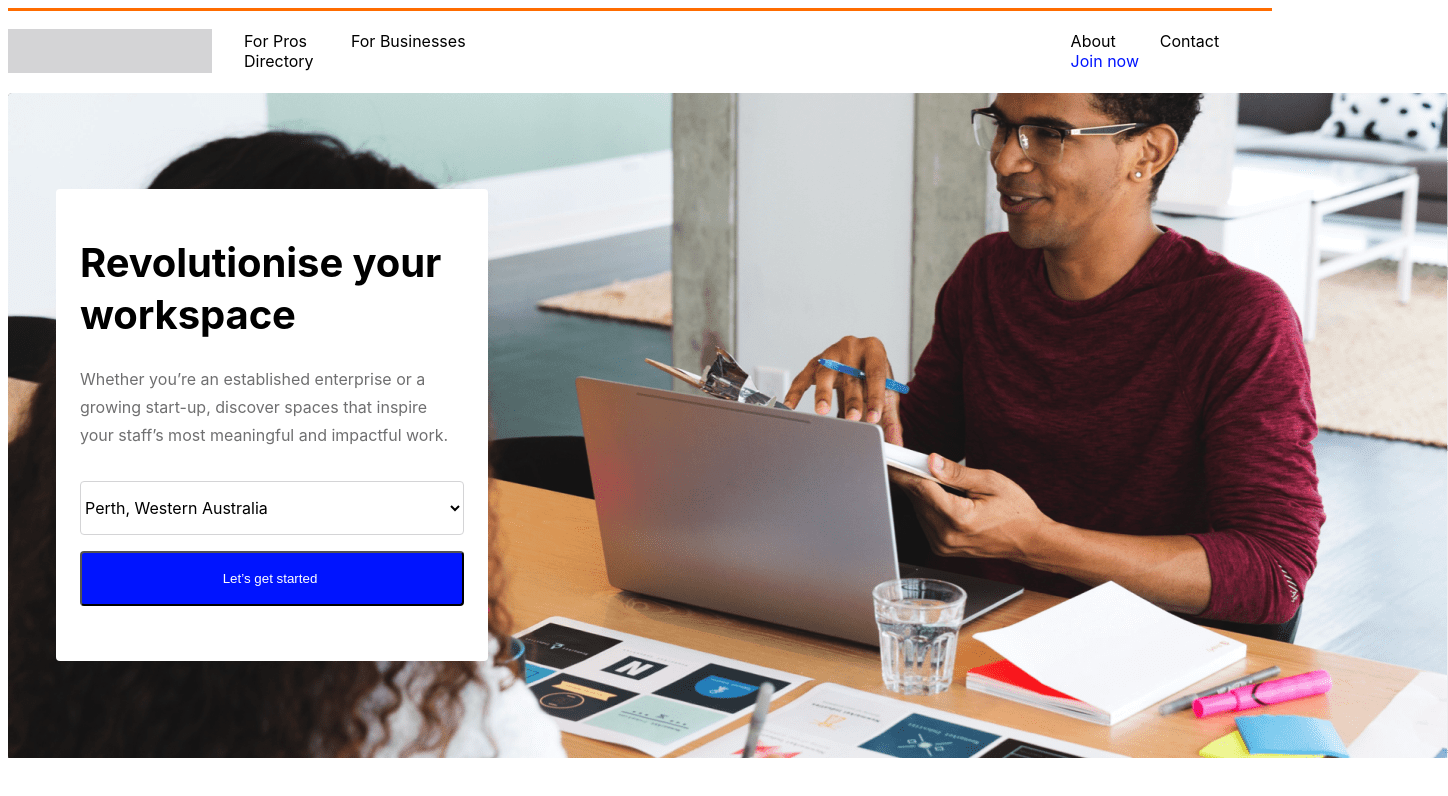
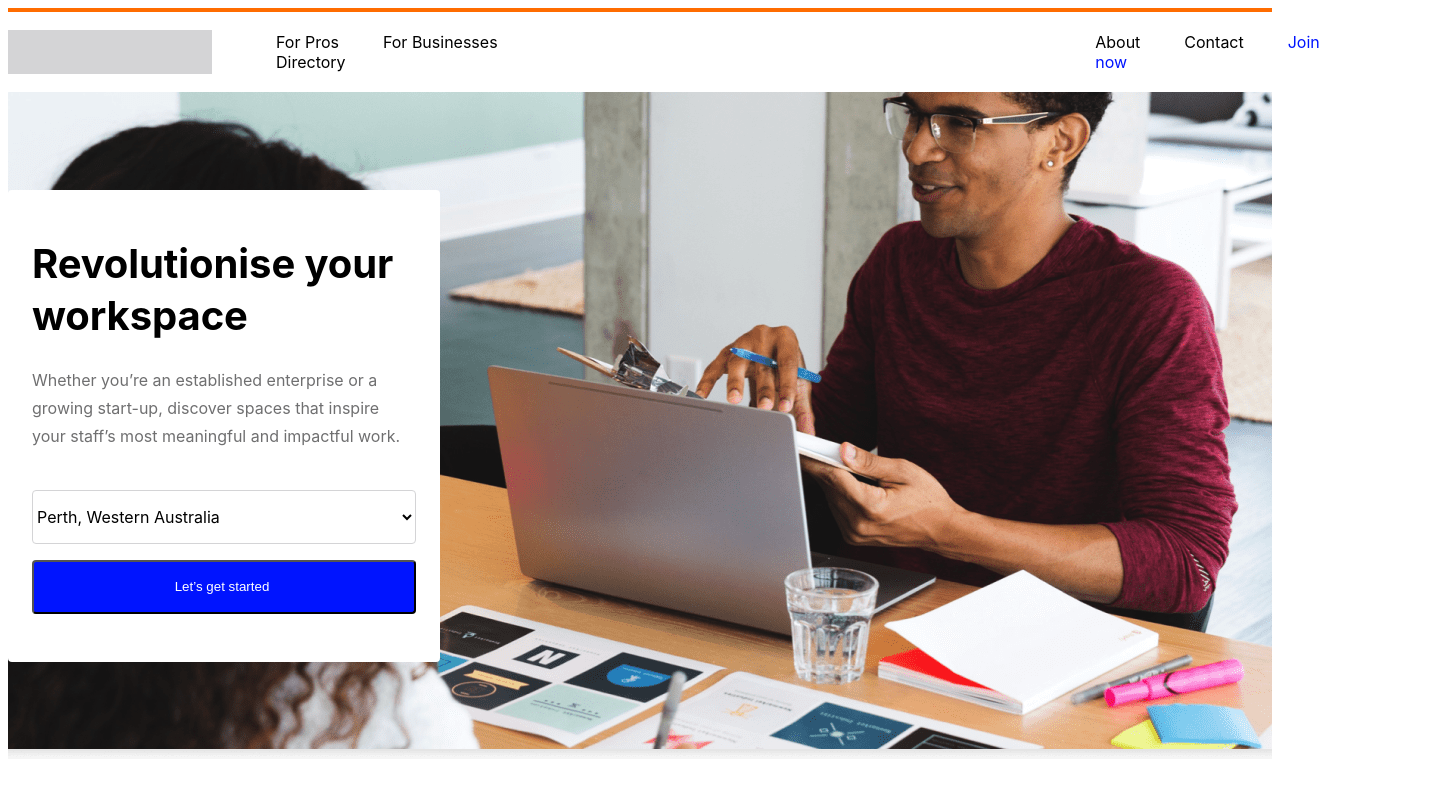
Before and after one commit to eftalozturk/web, a plain HTML site: page index.html in a window 1280 px wide. Shown: the whole page, 1448 px wide, since content can reach past the window. Drawn offline with Linux system fonts and the light colour scheme.

Commit message:
duzenleme

```diff
--- a/index.html
+++ b/index.html
@@ -12,12 +12,14 @@
 <body>
     <header class="menu">
         <div class="header">
-            <img src="logo.svg" alt="" class="logo">
-            <div class="button-1">
+            <div class="logo">
+                <img src="logo.svg" alt="">
+            </div>
+            <nav class="button-1">
                 <a href="" class="button">For Pros</a>
                 <a href="" class="button">For Businesses</a>
                 <a href="" class="button">Directory</a>
-            </div>
+            </nav>
             <div class="button-2">
                 <a href="" class="button">About</a>
                 <a href="" class="button">Contact</a>
@@ -28,7 +30,7 @@
     <section class="image-section">
         <div class="rectangle">
             <div class="rectangle-1">
-                <h2 class="title">Revolutionise your workspace</h2>
+                <h1 class="title">Revolutionise your workspace</h1>
                 <p class="article">Whether you’re an established enterprise or a growing start-up,
                 discover spaces that inspire your staff’s most meaningful and impactful work.</p>
                 <select name="countries" id="" class="countries">
--- a/style.css
+++ b/style.css
@@ -1,13 +1,13 @@
+.menu{
+    width: 100%;
+    border-top: #ff6c00 solid 4px;
+}
 .header{
-    width: 100%;
+    width: 1344px;
     height: 80px;
+    margin: 0px auto;
     display: flex;
     align-items: center;
-    justify-content: center;
-    background-color: #ffffff;
-    border-width: 4px 0 0 0 ;
-    border-top: solid  #ff6c00;
-    margin: 0px auto;
 }
 .button{
     font-size: 16px;
@@ -31,39 +31,37 @@
     margin: 0 32px 0 0;
 }
 .button-1{
-    margin: 12px 0 12px 0px;
+    margin: 12px 0 12px 32px;
 }
 .button-2{
-    margin: 12px 0 12px 537px;
+    margin: 12px 0 12px 450px;
 }
 .image-section{
-    width: 1440px;
-    height: 667px;
+    width: 100%;
     background-image: url(video.png);
-    display: flex;
-    align-items: center;
-    margin: 0px auto;
+    background-repeat: no-repeat;
+    background-position: center;
 }
 .rectangle{
-    width: 432px;
-    height: 472px;
-    background-color: #ffffff;
-    border-radius: 4px;
-    margin-left: 48px;
+    width: 1344px;
+    height: 667px;
+    margin: 0px auto;
     display: flex;
-    flex-direction: column;
     align-items: center;
 }
 .rectangle-1{
+    width: 384px;
+    height: 376px;
     padding: 48px 24px;
-    height: 100%;
+    background-color: #ffffff;
+    border-radius: 4px;
 }
 .title{
     width: 100%;
     font-size: 40px;
+    margin: 0px auto;
     line-height: 1.3;
     letter-spacing: -0.1px;
-    margin: 0 0 24px 0;
     color: #000000;
     font-family: -apple-system, BlinkMacSystemFont, 'Segoe UI', Roboto, Oxygen, Ubuntu, Cantarell, 'Open Sans', 'Helvetica Neue', sans-serif;
 }
@@ -72,8 +70,9 @@
     font-size: 16px;
     line-height: 1.75;
     color: #6f6f70;
-    margin: 0 0 32px 0;
     width: 100%;
+    margin-block-start: 24px;
+    margin-block-end: 40px;
 }
 .countries{
     font-family: -apple-system, BlinkMacSystemFont, 'Segoe UI', Roboto, Oxygen, Ubuntu, Cantarell, 'Open Sans', 'Helvetica Neue', sans-serif;
@@ -85,7 +84,7 @@
     background-color: #ffffff;
     margin-bottom: 16px;
     width: 100%;
-    height: 14.5%;
+    height: 54px;
 }
 .input{
     width: 100%;
@@ -93,5 +92,5 @@
     border-radius: 4px;
     background-color: #0014ff;
     color: #ffffff;
-    height: 14.5%;
+    height: 54px;
 }
```
